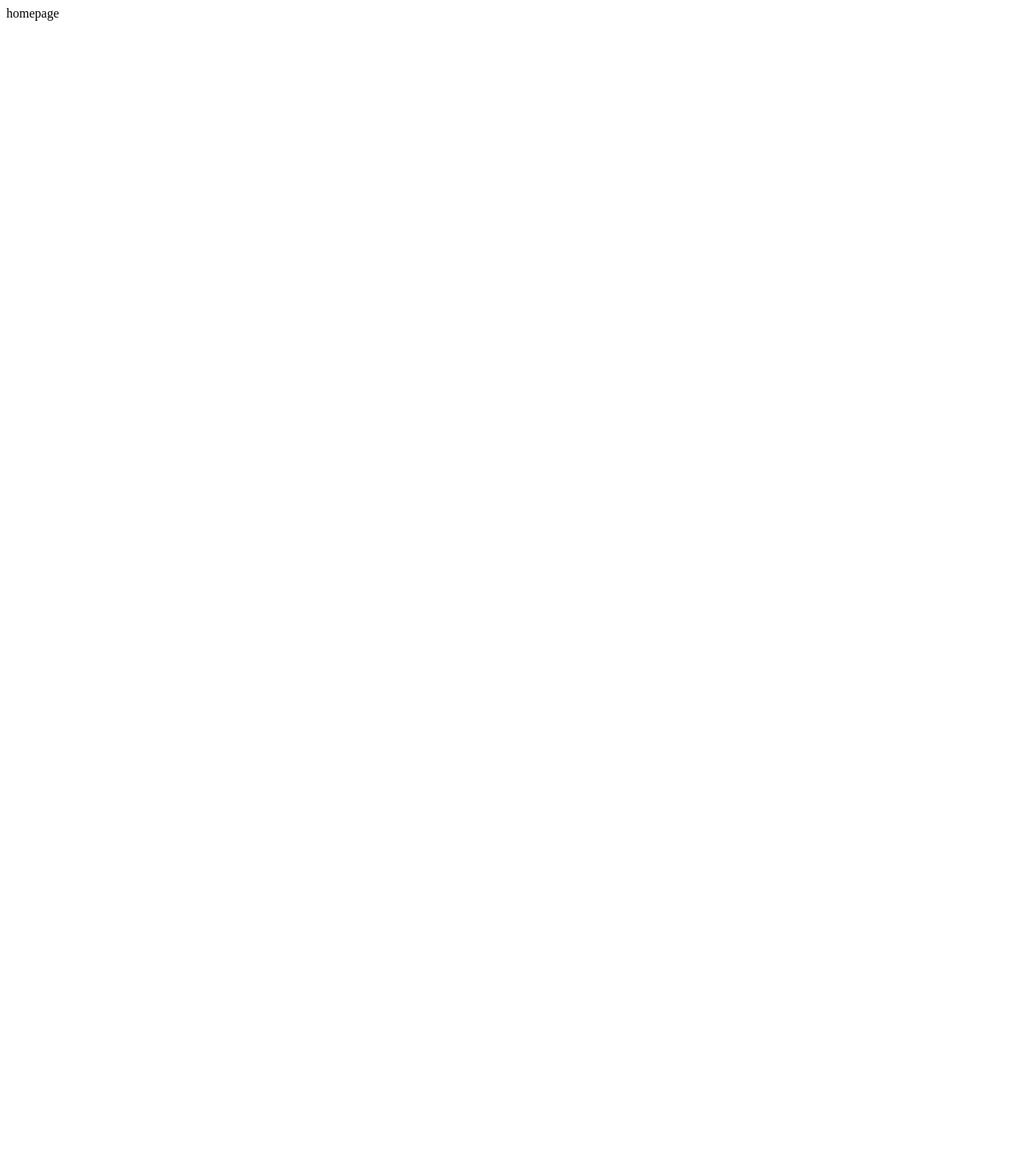
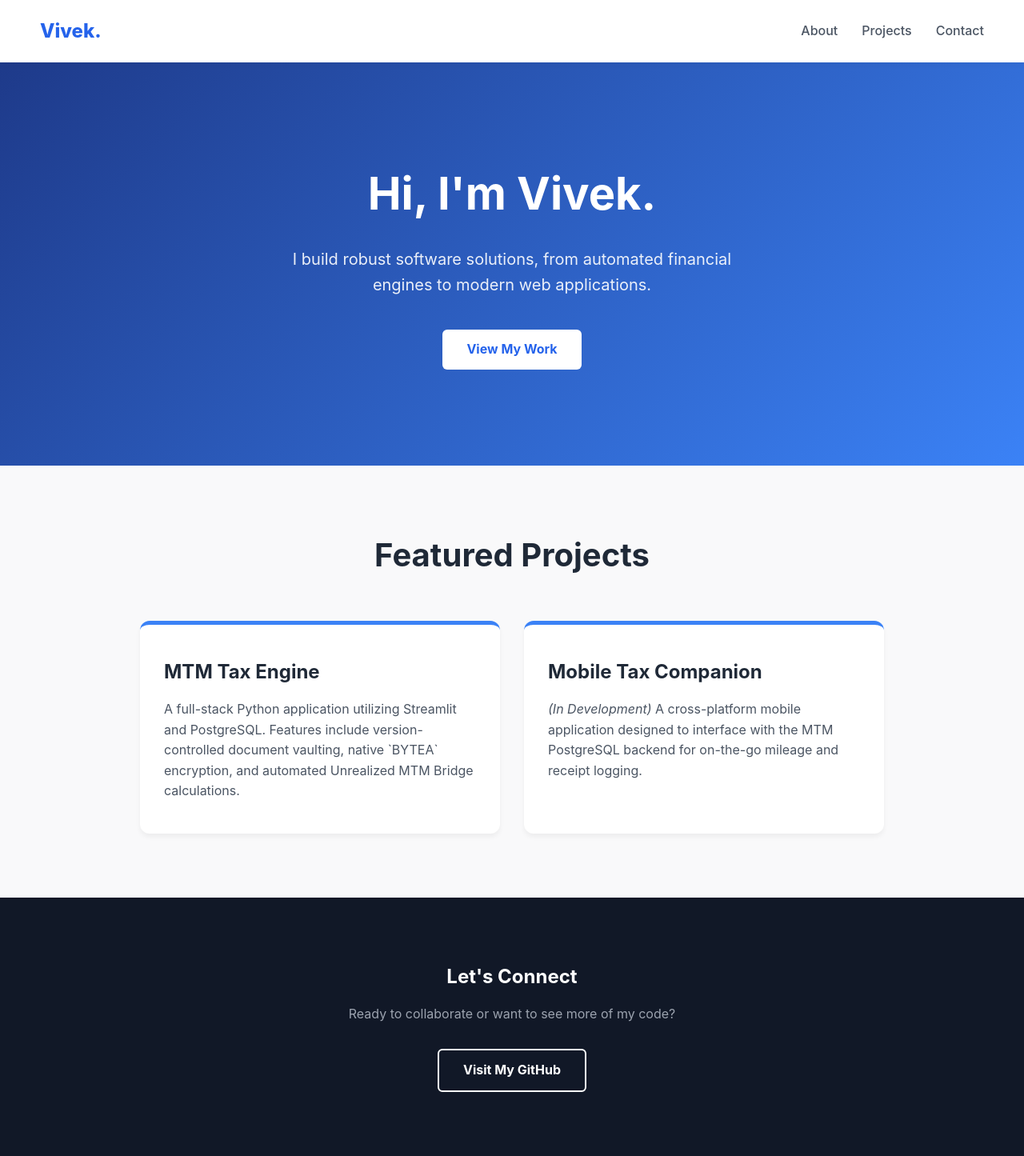
Before and after one commit to nocookiespot/my-portfolio-websites, a plain HTML site: page index.html in a window 1280 px wide. Shown: the whole page at 80% size. Before the commit the page ends 800 px from the top, so only its background shows below. Drawn offline with Linux system fonts and the light colour scheme.

Commit message:
added site template

```diff
--- a/index.html
+++ b/index.html
@@ -1 +1,48 @@
-homepage
+<!DOCTYPE html>
+<html lang="en">
+<head>
+    <meta charset="UTF-8">
+    <meta name="viewport" content="width=device-width, initial-scale=1.0">
+    <title>Vivek | Software Developer</title>
+    <link rel="stylesheet" href="style.css">
+</head>
+<body>
+    <nav>
+        <div class="logo">Vivek.</div>
+        <ul class="nav-links">
+            <li><a href="#about">About</a></li>
+            <li><a href="#projects">Projects</a></li>
+            <li><a href="#contact">Contact</a></li>
+        </ul>
+    </nav>
+
+    <header class="hero" id="about">
+        <h1>Hi, I'm Vivek.</h1>
+        <p>I build robust software solutions, from automated financial engines to modern web applications.</p>
+        <a href="#projects" class="btn">View My Work</a>
+    </header>
+
+    <section id="projects" class="projects-section">
+        <h2>Featured Projects</h2>
+        <div class="project-grid">
+
+            <div class="project-card">
+                <h3>MTM Tax Engine</h3>
+                <p>A full-stack Python application utilizing Streamlit and PostgreSQL. Features include version-controlled document vaulting, native `BYTEA` encryption, and automated Unrealized MTM Bridge calculations.</p>
+            </div>
+
+            <div class="project-card">
+                <h3>Mobile Tax Companion</h3>
+                <p><em>(In Development)</em> A cross-platform mobile application designed to interface with the MTM PostgreSQL backend for on-the-go mileage and receipt logging.</p>
+            </div>
+
+        </div>
+    </section>
+
+    <footer id="contact">
+        <h2>Let's Connect</h2>
+        <p>Ready to collaborate or want to see more of my code?</p>
+        <a href="https://github.com/nocookiespot" class="btn outline" target="_blank">Visit My GitHub</a>
+    </footer>
+</body>
+</html>
--- a/style.css
+++ b/style.css
@@ -0,0 +1,162 @@
+/* Reset default browser spacing */
+* {
+    margin: 0;
+    padding: 0;
+    box-sizing: border-box;
+    font-family: -apple-system, BlinkMacSystemFont, "Segoe UI", Roboto, sans-serif;
+}
+
+body {
+    line-height: 1.6;
+    color: #333;
+    background-color: #f9f9fa;
+}
+
+/* --- Navigation Bar --- */
+nav {
+    display: flex;
+    justify-content: space-between;
+    align-items: center;
+    padding: 20px 50px;
+    background-color: #ffffff;
+    box-shadow: 0 2px 10px rgba(0,0,0,0.05);
+    position: sticky;
+    top: 0;
+}
+
+.logo {
+    font-size: 1.5rem;
+    font-weight: 800;
+    color: #2563eb;
+}
+
+.nav-links {
+    list-style: none;
+    display: flex;
+    gap: 30px;
+}
+
+.nav-links a {
+    text-decoration: none;
+    color: #4b5563;
+    font-weight: 500;
+    transition: color 0.3s;
+}
+
+.nav-links a:hover {
+    color: #2563eb;
+}
+
+/* --- Hero Section --- */
+.hero {
+    text-align: center;
+    padding: 120px 20px;
+    background: linear-gradient(135deg, #1e3a8a, #3b82f6);
+    color: white;
+}
+
+.hero h1 {
+    font-size: 3.5rem;
+    margin-bottom: 20px;
+}
+
+.hero p {
+    font-size: 1.25rem;
+    margin-bottom: 40px;
+    max-width: 600px;
+    margin-left: auto;
+    margin-right: auto;
+    opacity: 0.9;
+}
+
+/* --- Buttons --- */
+.btn {
+    display: inline-block;
+    padding: 12px 30px;
+    background-color: #ffffff;
+    color: #2563eb;
+    text-decoration: none;
+    border-radius: 6px;
+    font-weight: bold;
+    transition: transform 0.2s, box-shadow 0.2s;
+}
+
+.btn:hover {
+    transform: translateY(-2px);
+    box-shadow: 0 4px 12px rgba(0,0,0,0.15);
+}
+
+.btn.outline {
+    background-color: transparent;
+    color: white;
+    border: 2px solid white;
+}
+
+.btn.outline:hover {
+    background-color: white;
+    color: #1e3a8a;
+}
+
+/* --- Projects Section --- */
+.projects-section {
+    padding: 80px 50px;
+    max-width: 1200px;
+    margin: 0 auto;
+}
+
+.projects-section h2 {
+    text-align: center;
+    margin-bottom: 50px;
+    font-size: 2.5rem;
+    color: #1f2937;
+}
+
+.project-grid {
+    display: flex;
+    gap: 30px;
+    justify-content: center;
+    flex-wrap: wrap;
+}
+
+.project-card {
+    background: #ffffff;
+    padding: 40px 30px;
+    border-radius: 12px;
+    box-shadow: 0 4px 6px rgba(0,0,0,0.05);
+    flex: 1;
+    min-width: 300px;
+    max-width: 450px;
+    border-top: 5px solid #3b82f6;
+    transition: transform 0.3s;
+}
+
+.project-card:hover {
+    transform: translateY(-5px);
+}
+
+.project-card h3 {
+    margin-bottom: 15px;
+    color: #1f2937;
+    font-size: 1.5rem;
+}
+
+.project-card p {
+    color: #4b5563;
+}
+
+/* --- Footer --- */
+footer {
+    text-align: center;
+    padding: 80px 20px;
+    background-color: #111827;
+    color: white;
+}
+
+footer h2 {
+    margin-bottom: 15px;
+}
+
+footer p {
+    margin-bottom: 30px;
+    color: #9ca3af;
+}
```
